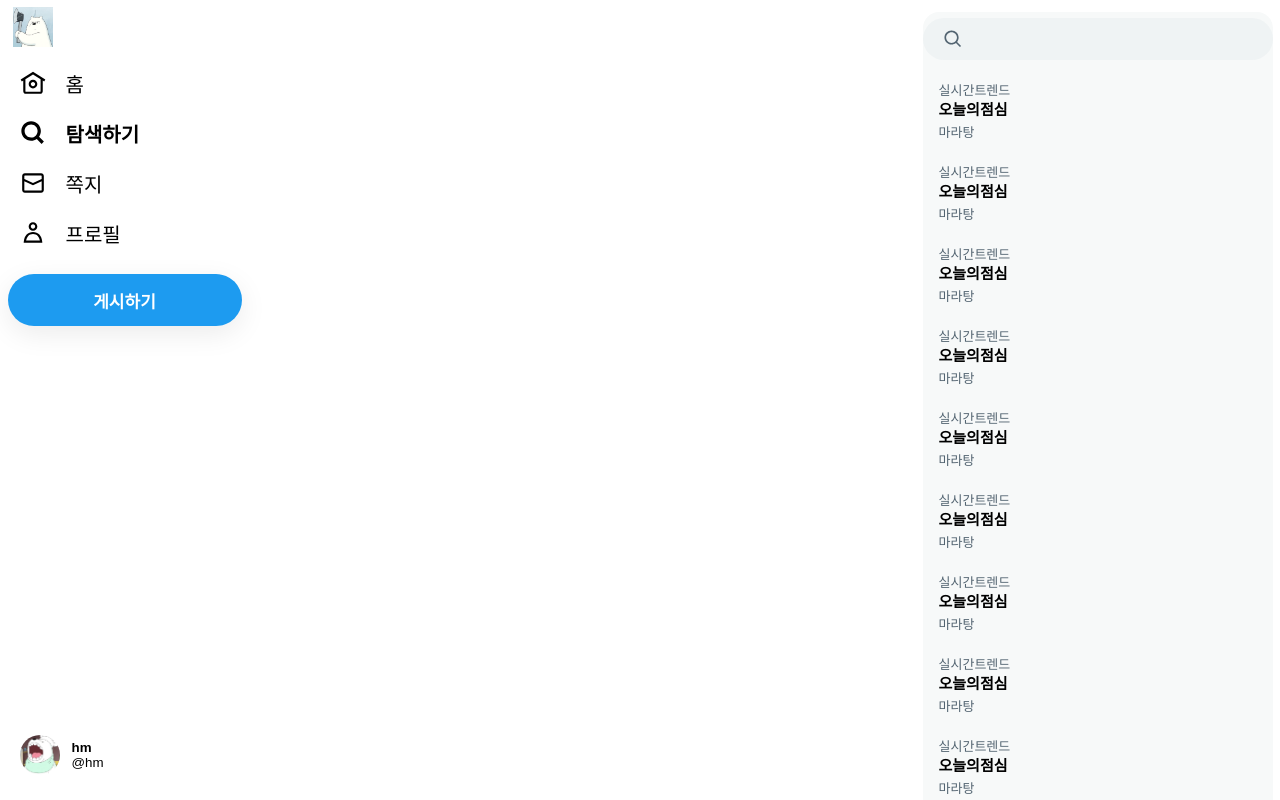
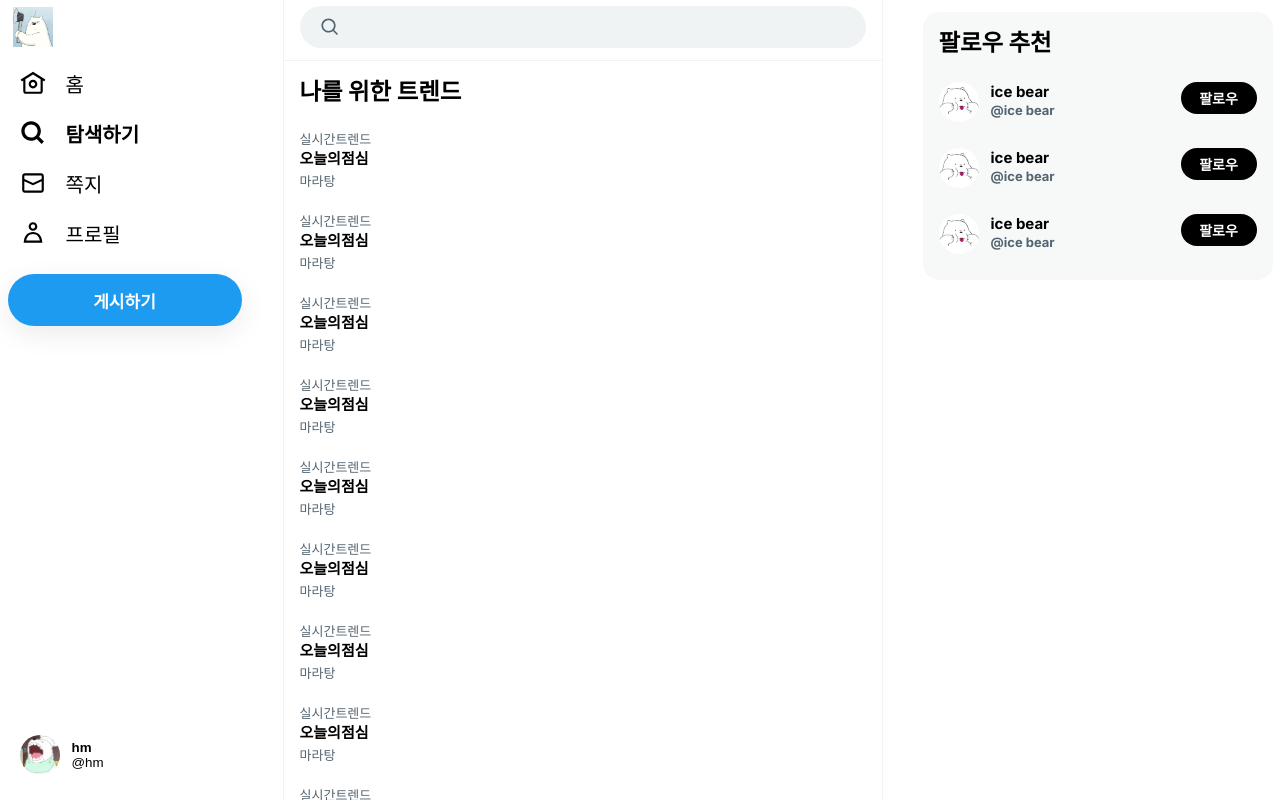
Before and after one commit to hyemin33/nextjs_sns, a Next.js app: page /explore in a window 1280 px wide. Built offline with nearby package versions, Linux system fonts and the light colour scheme.

Commit message:
usePathname과 /explore 페이지

```diff
--- /dev/null
+++ b/src/app/(afterLogin)/_component/RightSearchZone.tsx
@@ -0,0 +1,48 @@
+"use client";
+
+import { usePathname } from "next/navigation";
+import style from "./rightSearchZone.module.css";
+import SearchForm from "./SearchForm";
+
+export default function RightSearchZone() {
+  const pathname = usePathname();
+  const onChangeFollow = () => {};
+  const onChangeAll = () => {};
+
+  if (pathname === "/explore") return null;
+  if (pathname === "/search") {
+    return (
+      <div>
+        <h5 className={style.filterTitle}>검색 필터</h5>
+        <div className={style.filterSection}>
+          <div>
+            <label>사용자</label>
+            <div className={style.radio}>
+              <div>모든 사용자</div>
+              <input
+                type="radio"
+                name="pf"
+                defaultChecked
+                onChange={onChangeAll}
+              />
+            </div>
+            <div className={style.radio}>
+              <div>내가 팔로우하는 사람들</div>
+              <input
+                type="radio"
+                name="pf"
+                value="on"
+                onChange={onChangeFollow}
+              />
+            </div>
+          </div>
+        </div>
+      </div>
+    );
+  }
+  return (
+    <div style={{ marginBottom: 60, width: "inherit" }}>
+      <SearchForm />
+    </div>
+  );
+}
--- /dev/null
+++ b/src/app/(afterLogin)/_component/SearchForm.tsx
@@ -0,0 +1,13 @@
+import style from "./rightSearchZone.module.css";
+export default function SearchForm() {
+  return (
+    <form className={style.search}>
+      <svg width={20} viewBox="0 0 24 24" aria-hidden="true">
+        <g>
+          <path d="M10.25 3.75c-3.59 0-6.5 2.91-6.5 6.5s2.91 6.5 6.5 6.5c1.795 0 3.419-.726 4.596-1.904 1.178-1.177 1.904-2.801 1.904-4.596 0-3.59-2.91-6.5-6.5-6.5zm-8.5 6.5c0-4.694 3.806-8.5 8.5-8.5s8.5 3.806 8.5 8.5c0 1.986-.682 3.815-1.824 5.262l4.781 4.781-1.414 1.414-4.781-4.781c-1.447 1.142-3.276 1.824-5.262 1.824-4.694 0-8.5-3.806-8.5-8.5z"></path>
+        </g>
+      </svg>
+      <input type="search" />
+    </form>
+  );
+}
--- a/src/app/(afterLogin)/_component/TrendSection.tsx
+++ b/src/app/(afterLogin)/_component/TrendSection.tsx
@@ -1,7 +1,11 @@
+"use client";
+import { usePathname } from "next/navigation";
 import style from "./trendSection.module.css";
 import Trend from "@/app/(afterLogin)/_component/Trend";
 
 export default function TrendSection() {
+  const pathname = usePathname();
+  if (pathname === "/explore") return null;
   return (
     <div className={style.trendBg}>
       <div className={style.trend}>
--- /dev/null
+++ b/src/app/(afterLogin)/_component/rightSearchZone.module.css
@@ -0,0 +1,60 @@
+.search {
+  position: fixed;
+  height: 42px;
+  width: inherit;
+  border-radius: 21px;
+  background-color: rgb(239, 243, 244);
+  margin-top: 6px;
+  margin-bottom: 12px;
+  display: flex;
+  align-items: center;
+}
+
+.search svg {
+  margin-left: 20px;
+  fill: rgb(83, 100, 113);
+}
+
+.search input {
+  outline: none;
+  background-color: inherit;
+  border: none;
+  padding: 12px;
+  margin-left: 5px;
+  font-size: 15px;
+}
+
+.filterTitle {
+  background: #ffffff;
+  padding: 12px 16px;
+  color: rgba(15, 20, 25, 1);
+  font-size: 20px;
+  font-weight: bold;
+  margin-bottom: 16px;
+  border-radius: 16px;
+  border: 1px solid rgb(239, 243, 244);
+  margin-top: 12px;
+}
+
+.filterSection {
+  padding: 0 16px 12px;
+  margin-bottom: 16px;
+  border-radius: 16px;
+  border: 1px solid rgb(239, 243, 244);
+}
+
+.filterSection label {
+  font-size: 15px;
+  font-weight: bold;
+  height: 36px;
+  display: flex;
+  align-items: center;
+}
+
+.radio {
+  display: flex;
+}
+
+.radio > div {
+  flex: 1;
+}
--- /dev/null
+++ b/src/app/(afterLogin)/explore/explore.module.css
@@ -0,0 +1,31 @@
+.main {
+  width: 600px;
+  border-color: rgb(239, 243, 244);
+  border-right-width: 1px;
+  border-left-width: 1px;
+  border-left-style: solid;
+  border-right-style: solid;
+  display: flex;
+  flex-direction: column;
+  align-items: stretch;
+}
+
+.formZone {
+  padding-left: 16px;
+  width: 566px;
+  margin-bottom: 60px;
+}
+
+.trendBg {
+  margin-top: 60px;
+  background-color: rgb(247, 249, 249);
+}
+.trend {
+  border-top: 1px solid rgb(239, 243, 244);
+  font-size: 20px;
+  font-weight: bold;
+  margin-bottom: 12px;
+}
+.trend h3 {
+  padding: 12px 16px;
+}
--- a/src/app/(afterLogin)/explore/page.tsx
+++ b/src/app/(afterLogin)/explore/page.tsx
@@ -1,3 +1,26 @@
+import style from "./explore.module.css";
+import SearchForm from "@/app/(afterLogin)/_component/SearchForm";
+import Trend from "@/app/(afterLogin)/_component/Trend";
+
 export default function Home() {
-  return <div></div>;
+  return (
+    <main className={style.main}>
+      <div className={style.formZone}>
+        <SearchForm />
+      </div>
+      <div className={style.trend}>
+        <h3>나를 위한 트렌드</h3>
+        <Trend />
+        <Trend />
+        <Trend />
+        <Trend />
+        <Trend />
+        <Trend />
+        <Trend />
+        <Trend />
+        <Trend />
+        <Trend />
+      </div>
+    </main>
+  );
 }
--- a/src/app/(afterLogin)/layout.module.css
+++ b/src/app/(afterLogin)/layout.module.css
@@ -94,32 +94,6 @@
   height: 100%;
 }
 
-.search {
-  position: fixed;
-  height: 42px;
-  width: inherit;
-  border-radius: 21px;
-  background-color: rgb(239, 243, 244);
-  margin-top: 6px;
-  margin-bottom: 12px;
-  display: flex;
-  align-items: center;
-}
-
-.search svg {
-  margin-left: 20px;
-  fill: rgb(83, 100, 113);
-}
-
-.search input {
-  outline: none;
-  background-color: inherit;
-  border: none;
-  padding: 12px;
-  margin-left: 5px;
-  font-size: 15px;
-}
-
 .followRecommend {
   font-size: 20px;
   font-weight: bold;
--- a/src/app/(afterLogin)/layout.tsx
+++ b/src/app/(afterLogin)/layout.tsx
@@ -7,6 +7,7 @@
 import LogoutButton from "@/app/(afterLogin)/_component/LogoutButton";
 import TrendSection from "./_component/TrendSection";
 import FollowRecommend from "./_component/FollowRecommend";
+import RightSearchZone from "./_component/RightSearchZone";
 
 type Props = {
   children: ReactNode;
@@ -39,22 +40,13 @@
         <div className={style.rightSectionInner}>
           <main className={style.main}>{children}</main>
           <section className={style.rightSection}>
-            <div style={{ marginBottom: 60, width: "inherit" }}>
-              <form className={style.search}>
-                <svg width={20} viewBox="0 0 24 24" aria-hidden="true">
-                  <g>
-                    <path d="M10.25 3.75c-3.59 0-6.5 2.91-6.5 6.5s2.91 6.5 6.5 6.5c1.795 0 3.419-.726 4.596-1.904 1.178-1.177 1.904-2.801 1.904-4.596 0-3.59-2.91-6.5-6.5-6.5zm-8.5 6.5c0-4.694 3.806-8.5 8.5-8.5s8.5 3.806 8.5 8.5c0 1.986-.682 3.815-1.824 5.262l4.781 4.781-1.414 1.414-4.781-4.781c-1.447 1.142-3.276 1.824-5.262 1.824-4.694 0-8.5-3.806-8.5-8.5z"></path>
-                  </g>
-                </svg>
-                <input type="search" />
-              </form>
-              <TrendSection />
-              <div className={style.followRecomend}>
-                <h3>팔로우 추천</h3>
-                <FollowRecommend />
-                <FollowRecommend />
-                <FollowRecommend />
-              </div>
+            <RightSearchZone />
+            <TrendSection />
+            <div className={style.followRecommend}>
+              <h3>팔로우 추천</h3>
+              <FollowRecommend />
+              <FollowRecommend />
+              <FollowRecommend />
             </div>
           </section>
         </div>
```
